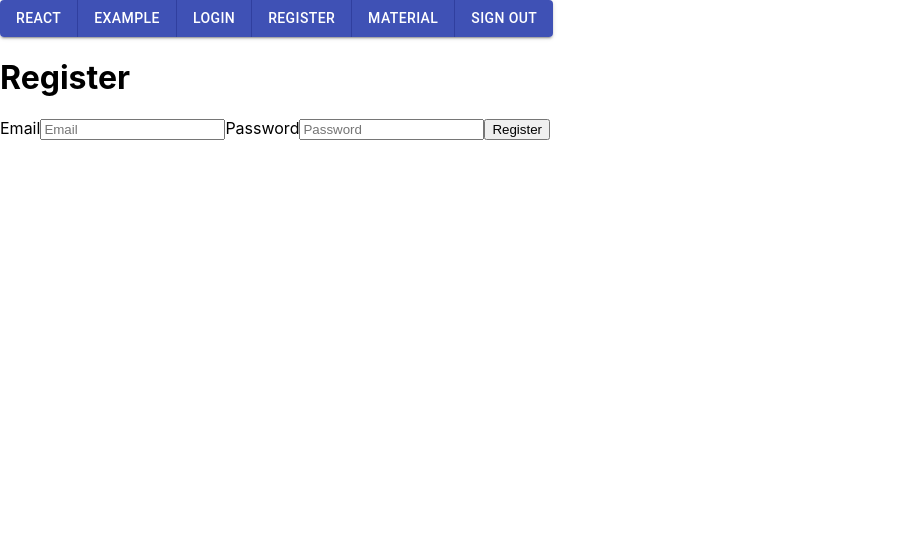
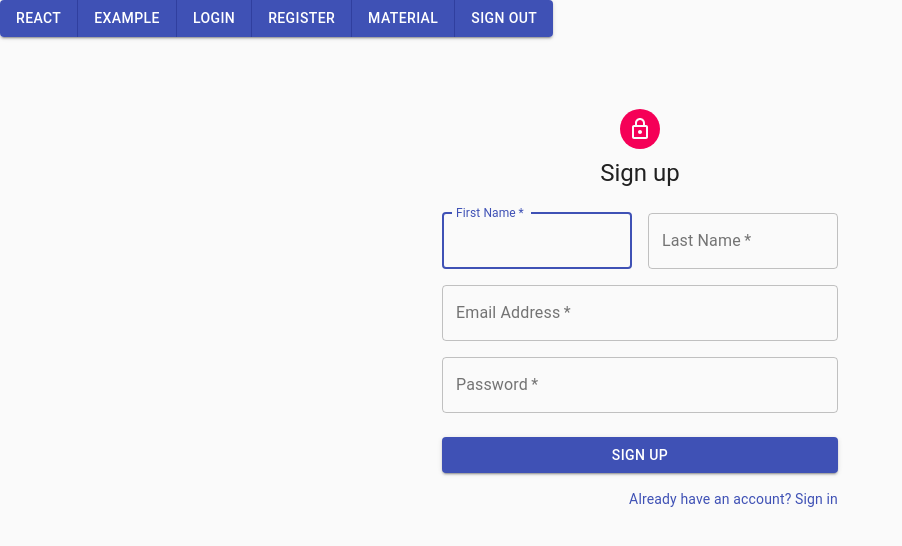
Before and after one commit to spewolf/learning-platform-capstone, a React (Create React App) app: page /register in a window 1280 px wide. Shown: the top 546 px of the page, without its empty margins (0-902 px from the left). Built offline with nearby package versions, Linux system fonts and the light colour scheme; no server answers.

Commit message:
Facelift register

```diff
--- a/src/components/Register.js
+++ b/src/components/Register.js
@@ -1,16 +1,51 @@
-import React, { useCallback } from "react";
+import React, { useCallback, useContext } from "react";
 import firebase from "firebase";
-import { withRouter } from "react-router";
+import { withRouter, Redirect } from "react-router";
+import { AuthContext } from "./AuthProvider.js";
+import Avatar from "@material-ui/core/Avatar";
+import Button from "@material-ui/core/Button";
+import CssBaseline from "@material-ui/core/CssBaseline";
+import TextField from "@material-ui/core/TextField";
+import Link from "@material-ui/core/Link";
+import Grid from "@material-ui/core/Grid";
+import LockOutlinedIcon from "@material-ui/icons/LockOutlined";
+import Typography from "@material-ui/core/Typography";
+import { makeStyles } from "@material-ui/core/styles";
+import Container from "@material-ui/core/Container";
+
+const useStyles = makeStyles((theme) => ({
+  paper: {
+    marginTop: theme.spacing(8),
+    display: "flex",
+    flexDirection: "column",
+    alignItems: "center",
+  },
+  avatar: {
+    margin: theme.spacing(1),
+    backgroundColor: theme.palette.secondary.main,
+  },
+  form: {
+    width: "100%",
+    marginTop: theme.spacing(3),
+  },
+  submit: {
+    margin: theme.spacing(3, 0, 2),
+  },
+}));
 
 const Register = ({ history }) => {
   const app = firebase.apps[0];
+
+  const classes = useStyles();
 
   const handleRegistration = useCallback(
     async (event) => {
       event.preventDefault();
       const { email, password } = event.target.elements;
       try {
-        await app?.auth().createUserWithEmailAndPassword(email.value, password.value);
+        await app
+          ?.auth()
+          .createUserWithEmailAndPassword(email.value, password.value);
         history.push("/");
       } catch (error) {
         alert(error);
@@ -19,21 +54,90 @@
     [history, app]
   );
 
+  const { currentUser } = useContext(AuthContext);
+
+  if (currentUser) {
+    return <Redirect to="/" />;
+  }
+
   return (
-    <div>
-      <h1>Register</h1>
-      <form onSubmit={handleRegistration}>
-        <label>
-          Email
-          <input name="email" type="email" placeholder="Email" />
-        </label>
-        <label>
-          Password
-          <input name="password" type="password" placeholder="Password" />
-        </label>
-        <button type="submit">Register</button>
-      </form>
-    </div>
+    <Container component="main" maxWidth="xs">
+      <CssBaseline />
+      <div className={classes.paper}>
+        <Avatar className={classes.avatar}>
+          <LockOutlinedIcon />
+        </Avatar>
+        <Typography component="h1" variant="h5">
+          Sign up
+        </Typography>
+        <form className={classes.form} onSubmit={handleRegistration} noValidate>
+          <Grid container spacing={2}>
+            <Grid item xs={12} sm={6}>
+              <TextField
+                autoComplete="fname"
+                name="firstName"
+                variant="outlined"
+                required
+                fullWidth
+                id="firstName"
+                label="First Name"
+                autoFocus
+              />
+            </Grid>
+            <Grid item xs={12} sm={6}>
+              <TextField
+                variant="outlined"
+                required
+                fullWidth
+                id="lastName"
+                label="Last Name"
+                name="lastName"
+                autoComplete="lname"
+              />
+            </Grid>
+            <Grid item xs={12}>
+              <TextField
+                variant="outlined"
+                required
+                fullWidth
+                id="email"
+                label="Email Address"
+                name="email"
+                autoComplete="email"
+              />
+            </Grid>
+            <Grid item xs={12}>
+              <TextField
+                variant="outlined"
+                required
+                fullWidth
+                name="password"
+                label="Password"
+                type="password"
+                id="password"
+                autoComplete="current-password"
+              />
+            </Grid>
+          </Grid>
+          <Button
+            type="submit"
+            fullWidth
+            variant="contained"
+            color="primary"
+            className={classes.submit}
+          >
+            Sign Up
+          </Button>
+          <Grid container justify="flex-end">
+            <Grid item>
+              <Link href="/login" variant="body2">
+                Already have an account? Sign in
+              </Link>
+            </Grid>
+          </Grid>
+        </form>
+      </div>
+    </Container>
   );
 };
 
```
